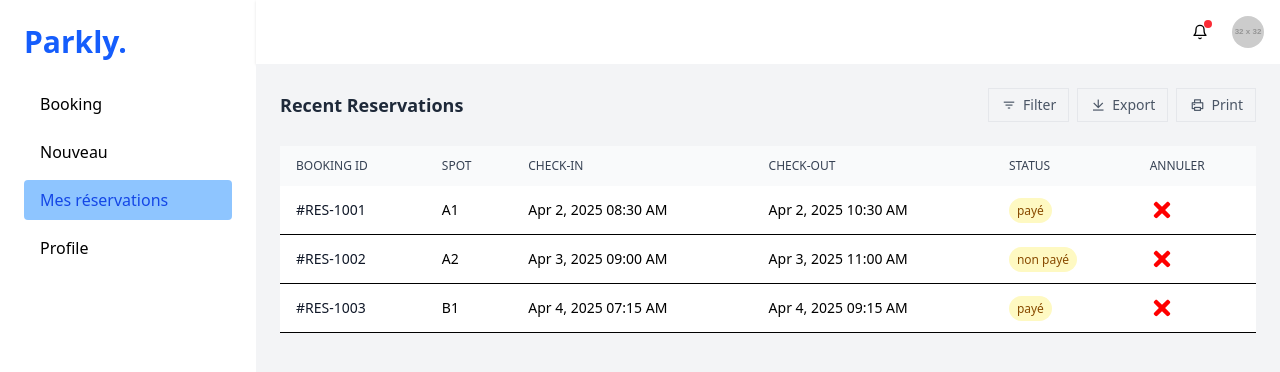
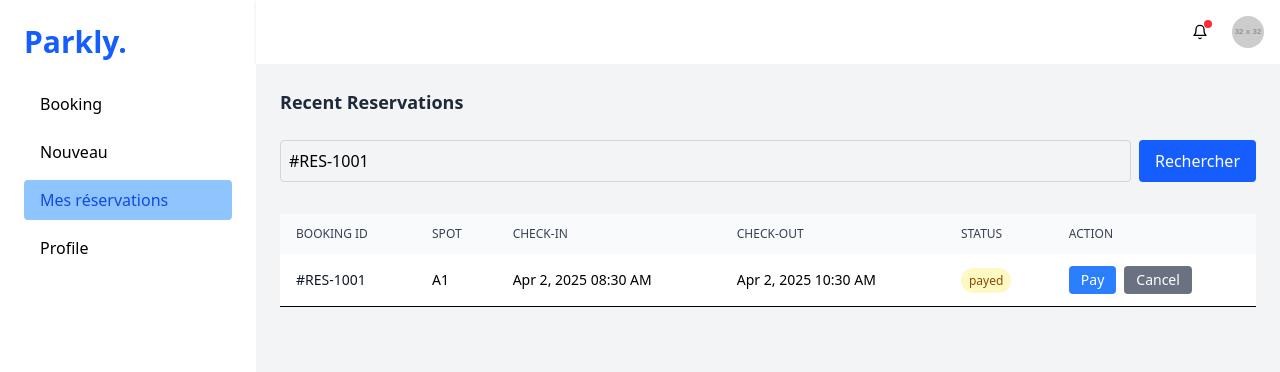
Before and after one commit to Sitr4ka/parkly, a React (Vite) app: page /myReservation in a window 1280 px wide. Shown: the top 372 px of the page. Built offline with nearby package versions, Linux system fonts and the light colour scheme.

Commit message:
update the page reservation

```diff
--- a/data/reservationSlice.js
+++ b/data/reservationSlice.js
@@ -2,15 +2,18 @@
 import { createSlice } from '@reduxjs/toolkit';
 
 const initialState = [
-  { id: "#RES-1001", spot: "A1", chek_in: "Apr 2, 2025 08:30 AM", check_out: "Apr 2, 2025 10:30 AM",status:'payé' },
-  { id: "#RES-1002", spot: "A2", chek_in: "Apr 3, 2025 09:00 AM", check_out: "Apr 3, 2025 11:00 AM",status:"non payé" },
-  { id: "#RES-1003", spot: "B1", chek_in: "Apr 4, 2025 07:15 AM", check_out: "Apr 4, 2025 09:15 AM",status:'payé' },
+  { id: "#RES-1001", spot: "A1", startTime: "Apr 2, 2025 08:30 AM", endTime: "Apr 2, 2025 10:30 AM",status:'payed' },
+  { id: "#RES-1002", spot: "A2", startTime: "Apr 3, 2025 09:00 AM", endTime: "Apr 3, 2025 11:00 AM",status:"unpayed" },
+  { id: "#RES-1003", spot: "B1", startTime: "Apr 4, 2025 07:15 AM", endTime: "Apr 4, 2025 09:15 AM",status:'payed' },
 ];
 
 const reservationSlice = createSlice({
   name: 'reservations',
   initialState,
   reducers: {
+    setReservation:(state,action)=>{
+      return action.payload
+    },
     deleteReservation: (state, action) => {
       return state.filter(res => res.id !== action.payload);
     },
--- a/src/components/MyReservation/ReservationList.jsx
+++ b/src/components/MyReservation/ReservationList.jsx
@@ -1,54 +1,39 @@
-// const reservations = [
-//   { parking: 'Parking Gare', date: '10/04/2025', status: '', debut: '', fin: '', prix: '' },
-//   { parking: 'Parking Centre-ville', date: '07/04/2025', status: '', debut: '', fin: '', prix: '' },
-//   { parking: 'Parking Centre-ville', date: '07/04/2025', status: '', debut: '', fin: '', prix: '' },
-// ];
-
-import ReservationCard from './ReservationCard';
 import { useSelector, useDispatch } from 'react-redux';
 import { deleteReservation } from '../../../data/reservationSlice';
-import { FaTimes } from 'react-icons/fa';
+import { useState } from 'react';
+
 const ReservationList = () => {
   const reservations = useSelector(state => state.reservations);
   const dispatch = useDispatch();
+  const handleDelete=(id)=>{
+    dispatch(deleteReservation(id))
+  }
+  const [search,setSearch]=useState('#RES-1001')
+  const filterRes=(reservations==[])?[]:reservations.filter(
+    r=>r.id.toLowerCase().includes(search.toLocaleLowerCase())||
+    r.spot.toLowerCase().includes(search.toLocaleLowerCase())||
+    r.status.toLowerCase().includes(search.toLocaleLowerCase())||
+    r.startTime.toLowerCase().includes(search.toLocaleLowerCase())||
+    r.endTime.toLowerCase().includes(search.toLocaleLowerCase())
+)
   return (
     <>
-      {/* <h1 class="text-xl font-semibold mb-6">Liste de toutes vos réservations</h1>
-      {reservations.map((r) => (
-        <ReservationCard reservation={r} />
-      ))} */}
 
       <div className=''>
         <div className="flex flex-col md:flex-row justify-between items-start md:items-center mb-6 gap-4">
-                  <h2 className="text-lg font-semibold text-gray-800">Recent Reservations</h2>
-                  <div className="flex flex-wrap items-center gap-2">
-                      <div className="relative">
-                          <button className="border border-gray-200 rounded-button px-3 py-1.5 text-sm text-gray-600 flex items-center whitespace-nowrap">
-                              <div className="w-4 h-4 flex items-center justify-center mr-1.5">
-                                  <i className="ri-filter-3-line"></i>
-                              </div>
-                              Filter
-                          </button>
-                      </div>
-                      <div className="relative">
-                          <button className="border border-gray-200 rounded-button px-3 py-1.5 text-sm text-gray-600 flex items-center whitespace-nowrap">
-                              <div className="w-4 h-4 flex items-center justify-center mr-1.5">
-                                  <i className="ri-download-line"></i>
-                              </div>
-                              Export
-                          </button>
-                      </div>
-                      <div className="relative">
-                          <button className="border border-gray-200 rounded-button px-3 py-1.5 text-sm text-gray-600 flex items-center whitespace-nowrap">
-                              <div className="w-4 h-4 flex items-center justify-center mr-1.5">
-                                  <i className="ri-printer-line"></i>
-                              </div>
-                              Print
-                          </button>
-                      </div>
-                  </div>
-            </div>
-            <div className="overflow-x-auto custom-scrollbar">
+            <h2 className="text-lg font-semibold text-gray-800">Recent Reservations</h2>
+        </div>
+          <header className="flex gap-2 mb-8">
+        <input
+          type="text"
+          value={search}
+          onChange={(e) => setSearch(e.target.value)}
+          placeholder="Trouver un parking"
+          className="border border-gray-300 p-2 rounded w-full"
+        />
+        <button className="bg-blue-600 text-white px-4 py-2 rounded">Rechercher</button>
+      </header>
+        <div className="overflow-x-auto custom-scrollbar">
                 <table  className='w-full min-w-[800px] text-sm text-left'>
                     <thead className='text-xs text-gray-700 uppercase bg-gray-50'>
                       <tr>
@@ -58,30 +43,37 @@ const ReservationList = () => {
                             <th className="px-4 py-3 font-medium">Check-in</th>
                             <th className="px-4 py-3 font-medium">Check-out</th>
                             <th className="px-4 py-3 font-medium">Status</th>
-                            <th className="px-4 py-3 font-medium">Annuler</th>
+                            <th className="px-4 py-3 font-medium">Action</th>
                         </tr>
                     </thead>
                     <tbody>
-                        {reservations.map((r=>(
+                        {filterRes.map((r=>(
                           <tr  key={r.id} class="bg-white border-b hover:bg-gray-50">
                           <td className="px-4 py-3 font-medium text-gray-900">{r.id}</td>
 
                           <td className="px-4 py-3">{r.spot}</td>
-                          <td className="px-4 py-3">{r.chek_in}</td>
-                          <td className="px-4 py-3">{r.check_out}</td>
+                          <td className="px-4 py-3">{r.startTime}</td>
+                          <td className="px-4 py-3">{r.endTime}</td>
                           <td className="px-4 py-3">
                               <span className="px-2 py-1 text-xs font-medium rounded-full bg-yellow-100 text-yellow-800">{r.status}</span>
                           </td>
                           <td className="px-4 py-3">
-                              <div className="flex items-center space-x-2">
 
-                                  <button  className="text-gray-500 hover:text-red-500"
-                                    onClick={() => dispatch(deleteReservation(r.id))}
+                            <div className='flex items-center space-x-2'>
+                                <button className="bg-blue-500 text-white px-3 py-1 rounded">
+
+                                    Pay
+                                </button>
+                                <button className="bg-gray-500 text-white px-3 py-1 rounded"
+                                  onClick={()=>handleDelete(r.id)}
                                   >
-                                     <FaTimes size={24} color="red" />
+                                    Cancel
                                   </button>
-                              </div>
+                        </div>
                           </td>
+                        <td>
+
+                        </td>
                       </tr>
                         )))}
                     </tbody>
```
